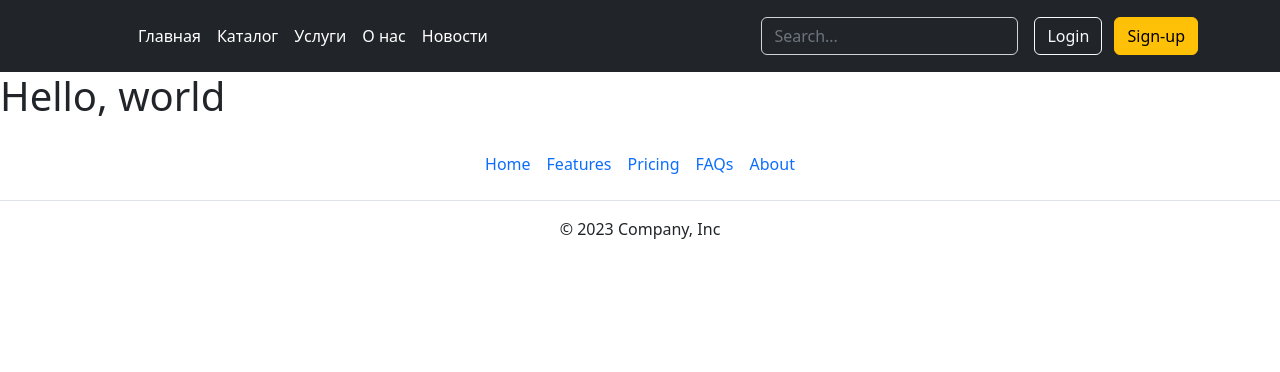
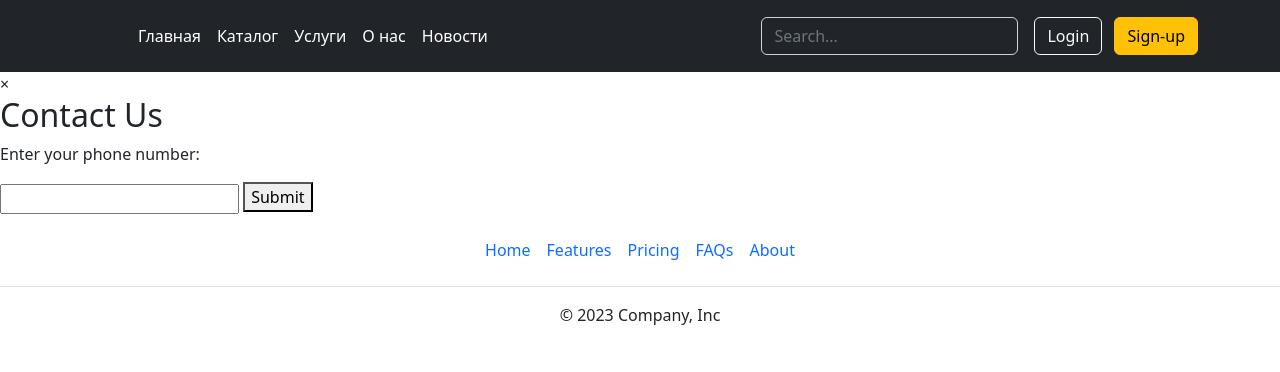
Before and after one commit to George0000000/e-commerce2, a Flask app: page /services in a window 1280 px wide. Shown: the top 372 px of the page. Run offline with Flask 3, Linux system fonts and the light colour scheme.

Commit message:
before migration

```diff
--- a/app.py
+++ b/app.py
@@ -1,4 +1,4 @@
-from flask import Flask, render_template, request, redirect, url_for, flash, session
+from flask import Flask, render_template, request, redirect, url_for, flash, session, jsonify
 from flask_admin.contrib.sqla.fields import QuerySelectField
 from flask_sqlalchemy import SQLAlchemy
 from flask_admin import Admin
@@ -51,6 +51,13 @@
         return self.title
 
 
+class Service(db.Model):
+    id = db.Column(db.Integer, primary_key=True)
+    name = db.Column(db.String(100), nullable=False)
+    description = db.Column(db.Text, nullable=True)
+    image = db.Column(db.String(100), nullable=True)
+
+
 class User(db.Model):
     id = db.Column(db.Integer, primary_key=True)
     username = db.Column(db.String(50), nullable=False)
@@ -76,9 +83,6 @@
     category = QuerySelectField('Category', query_factory=Subcategory.query_factory, widget=Select2Widget())  # Используем Select2Widget для выпадающего списка
 
 
-admin.add_view(ModelView(Category, db.session))
-
-
 class SubcategoryModelView(ModelView):
     column_list = ['name', 'category']  # Список отображаемых колонок
     form_columns = ['name', 'category']  # Колонки, которые отображаются в форме редактирования
@@ -87,6 +91,8 @@
     column_filters = ['category']  # Список колонок, по которым можно фильтровать данные
 
 
+admin.add_view(ModelView(Category, db.session))
+admin.add_view(ModelView(Service, db.session))
 admin.add_view(SubcategoryModelView(Subcategory, db.session))
 admin.add_view(ModelView(Product, db.session))
 admin.add_view(ModelView(User, db.session))
@@ -94,7 +100,7 @@
 
 @app.route('/')
 def index():  # put application's code here
-    return render_template('index.html', menu=menu)
+    return render_template('index.html', menu=menu, title='Главная')
 
 
 @app.route('/profile')
@@ -104,7 +110,7 @@
         return redirect(url_for('authorization'))
 
     user = User.query.get(session['user_id'])
-    return render_template('profile.html', user=user, menu=menu)
+    return render_template('profile.html', user=user, title=user.username)
 
 
 @app.route('/authorization', methods=['GET', 'POST'])
@@ -126,7 +132,7 @@
         else:
             flash('Login failed. Check your credentials.', 'danger')
 
-    return render_template('authorization.html', menu=menu)
+    return render_template('authorization.html', menu=menu, title="Авторизация")
 
 
 @app.route('/logout')
@@ -183,7 +189,14 @@
 
 @app.route('/services')
 def services():
-    return render_template('services.html', menu=menu)
+    return render_template('services.html', menu=menu, title="Услуги")
+
+
+@app.route('/submit_phone', methods=['POST'])
+def submit_phone():
+    phone_number = request.form['phone_number']
+    # Логика обработки номера телефона, отправки уведомления или сохранения в базе данных
+    return jsonify({'message': 'Phone number submitted successfully'})
 
 
 @app.route('/news')
--- a/templates/index.html
+++ b/templates/index.html
@@ -1,7 +1,7 @@
 {% extends 'base.html' %}
 
 {% block title %}
-	<title>Главная</title>
+	<title>{{ title }}</title>
 {% endblock %}
 
 {% block body %}
--- a/templates/profile.html
+++ b/templates/profile.html
@@ -1,7 +1,7 @@
 {% extends 'base.html' %}
 
 {% block title %}
-	<title>Профиль</title>
+	<title>{{ title }}</title>
 {% endblock %}
 
 {% block body %}
--- a/templates/services.html
+++ b/templates/services.html
@@ -1,9 +1,31 @@
 {% extends 'base.html' %}
 
 {% block title %}
-	<title>О нас</title>
+	<title>{{ title }}</title>
 {% endblock %}
 
 {% block body %}
-	<h1>Hello, world</h1>
+    <main class="main">
+        {% for service in services %}
+            <div class="service">
+                <h2>{{ service.name }}</h2>
+                <p>{{ service.description }}</p>
+                <img src="{{ url_for('static', filename=service.image) }}" alt="Service Image">
+                <button class="contact-button" data-service-id="{{ service.id }}">Contact Us</button>
+            </div>
+        {% endfor %}
+
+        <div class="popup" id="contact-popup">
+            <div class="popup-content">
+                <span class="close" onclick="closePopup()">&times;</span>
+                <h2>Contact Us</h2>
+                <p>Enter your phone number:</p>
+                <input type="text" id="phone-input">
+                <button onclick="submitPhoneNumber()">Submit</button>
+            </div>
+        </div>
+
+    </main>
 {% endblock %}
+
+<script src="../static/js/popup.js"></script>
```
Also changed, not shown: static/js/popup.js (added, +20 -0 lines).
